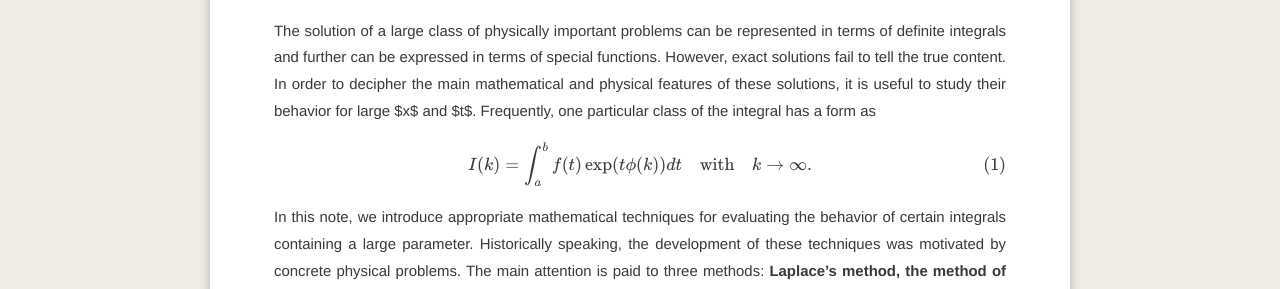
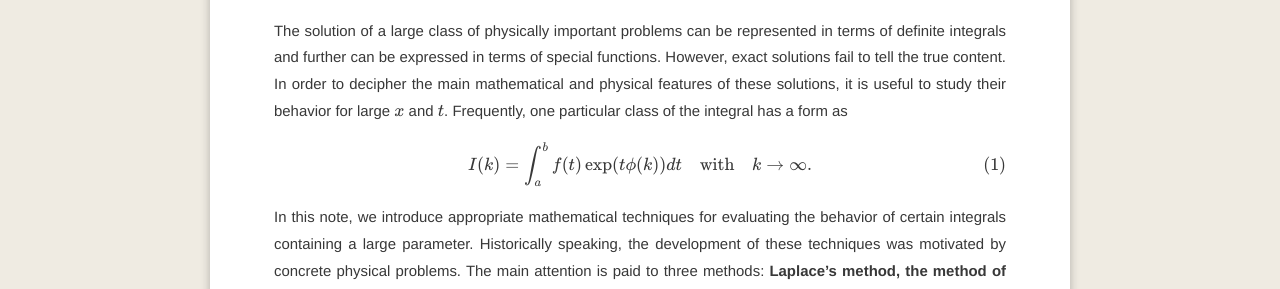
Before and after one commit to shuaichenphysics/shuaichenphysics.github.io, a Jekyll site: the page built from _posts/2023-01-02-Asymptotic expansion.md, in a window 1280 px wide and 900 px high, scrolled down 309 px. Shown: the part 238-527 px from the top of the window. Built offline with Jekyll 4.4.1, drawn with Linux system fonts in a browser that asks for light colours; formulas are drawn with MathJax 3; comment, search, counter and statistics services are not loaded.

```diff
--- a/_posts/2023-01-02-Asymptotic expansion.md
+++ b/_posts/2023-01-02-Asymptotic expansion.md
@@ -11,7 +11,7 @@ comments: true
 {:toc}
 
 
-The solution of a large class of physically important problems can be represented in terms of definite integrals and further can be expressed in terms of special functions. However, exact solutions fail to tell the true content. In order to decipher the main mathematical and physical features of these solutions, it is useful to study their behavior for large $x$ and $t$. Frequently, one particular class of the integral has a form as
+The solution of a large class of physically important problems can be represented in terms of definite integrals and further can be expressed in terms of special functions. However, exact solutions fail to tell the true content. In order to decipher the main mathematical and physical features of these solutions, it is useful to study their behavior for large $$x$$ and $$t$$. Frequently, one particular class of the integral has a form as
 
 $$
 I(k)= \int_a^b f(t) \exp(t\phi(k)) dt \quad \mbox{with}\quad k \rightarrow \infty.
```
